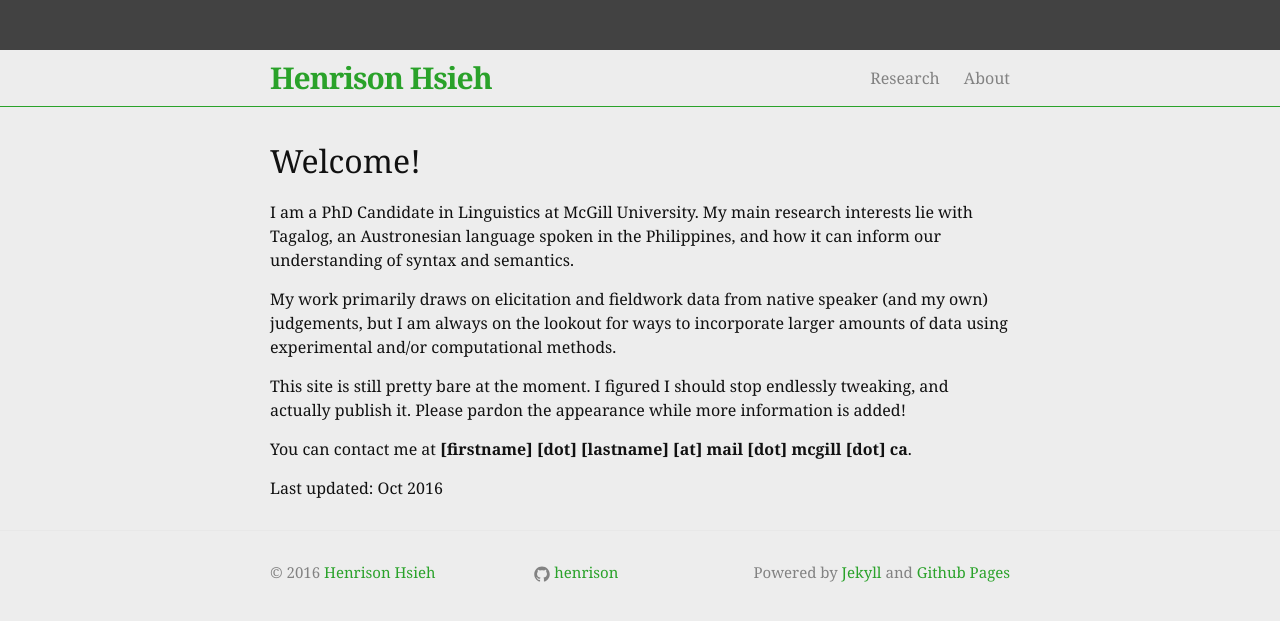
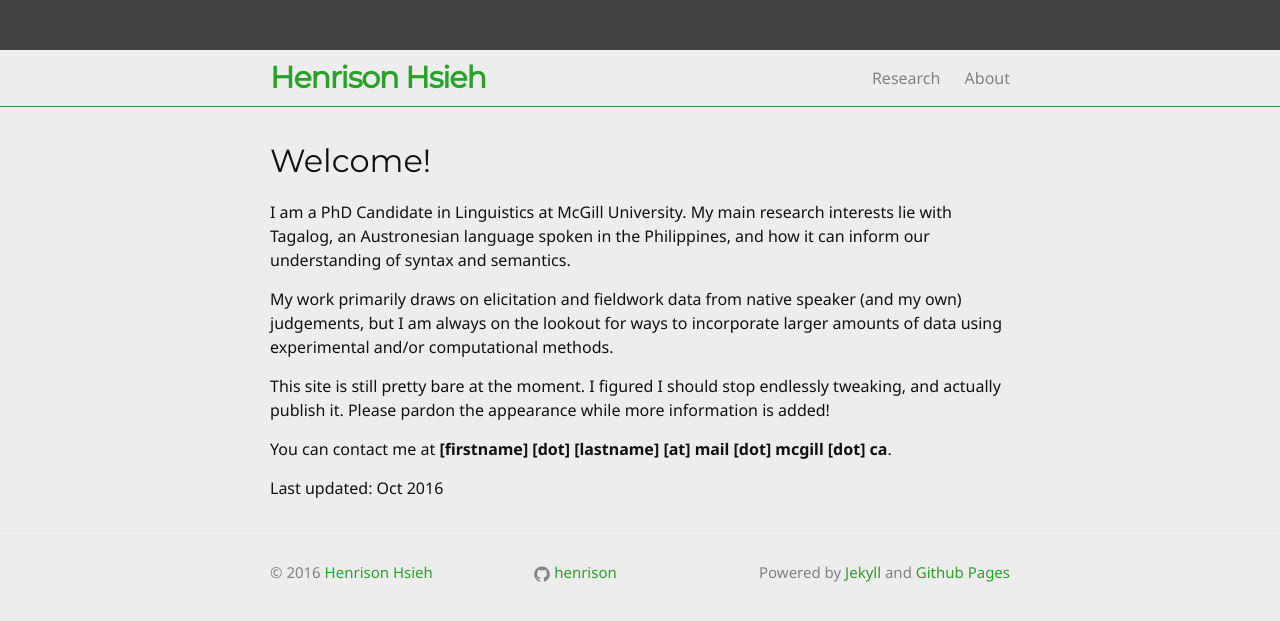
Before and after one commit to henrison/henrison.github.io, a Jekyll site: the page built from index.html, in a window 1280 px wide. Shown: the top 621 px of the page. Built offline with Jekyll 4.4.1, drawn with Linux system fonts in a browser that asks for light colours.

Commit message:
new fonts

```diff
--- a/_includes/head.html
+++ b/_includes/head.html
@@ -8,6 +8,7 @@
 
     <link rel="stylesheet" href="{{ "/css/main.css" | prepend: site.baseurl }}">
     <link rel="canonical" href="{{ page.url | replace:'index.html','' | prepend: site.baseurl | prepend: site.url }}">
+    <link rel="stylesheet" href="https://fonts.googleapis.com/css?family=Montserrat|Noto+Sans:400,700">
 
     {% if jekyll.environment == 'production' %}
       {% include analytics.html %}
--- a/_sass/_base.scss
+++ b/_sass/_base.scss
@@ -85,6 +85,7 @@ li {
  * Headings
  */
 h1, h2, h3, h4, h5, h6 {
+    font-family: $head-font-family;
     font-weight: $base-font-weight;
 }
 
@@ -97,9 +98,9 @@ a {
     color: $brand-color;
     text-decoration: none;
 
-    &:visited {
-        color: darken($brand-color, 15%);
-    }
+    // &:visited {
+    //     color: darken($brand-color, 15%);
+    // }
 
     &:hover {
         color: $text-color;
--- a/_sass/_layout.scss
+++ b/_sass/_layout.scss
@@ -11,6 +11,7 @@
 }
 
 .site-title {
+    font-family: $head-font-family;
     font-size: 30px;
     line-height: 56px;
     letter-spacing: -1px;
--- a/css/main.scss
+++ b/css/main.scss
@@ -6,8 +6,10 @@
 
 
 // Our variables
-$base-font-family: Georgia, serif;
-$ipa-font-family:  Helvetica, Arial, sans-serif;
+$base-font-family: 'Noto Sans', serif;
+$head-font-family: 'Montserrat', sans-serif;
+$ipa-font-family:  sans-serif;
+// $ipa-font-family:  $base-font-family;
 $base-font-size:   16px;
 $small-font-size:  $base-font-size * 0.875;
 $base-line-height: 1.5;
```
